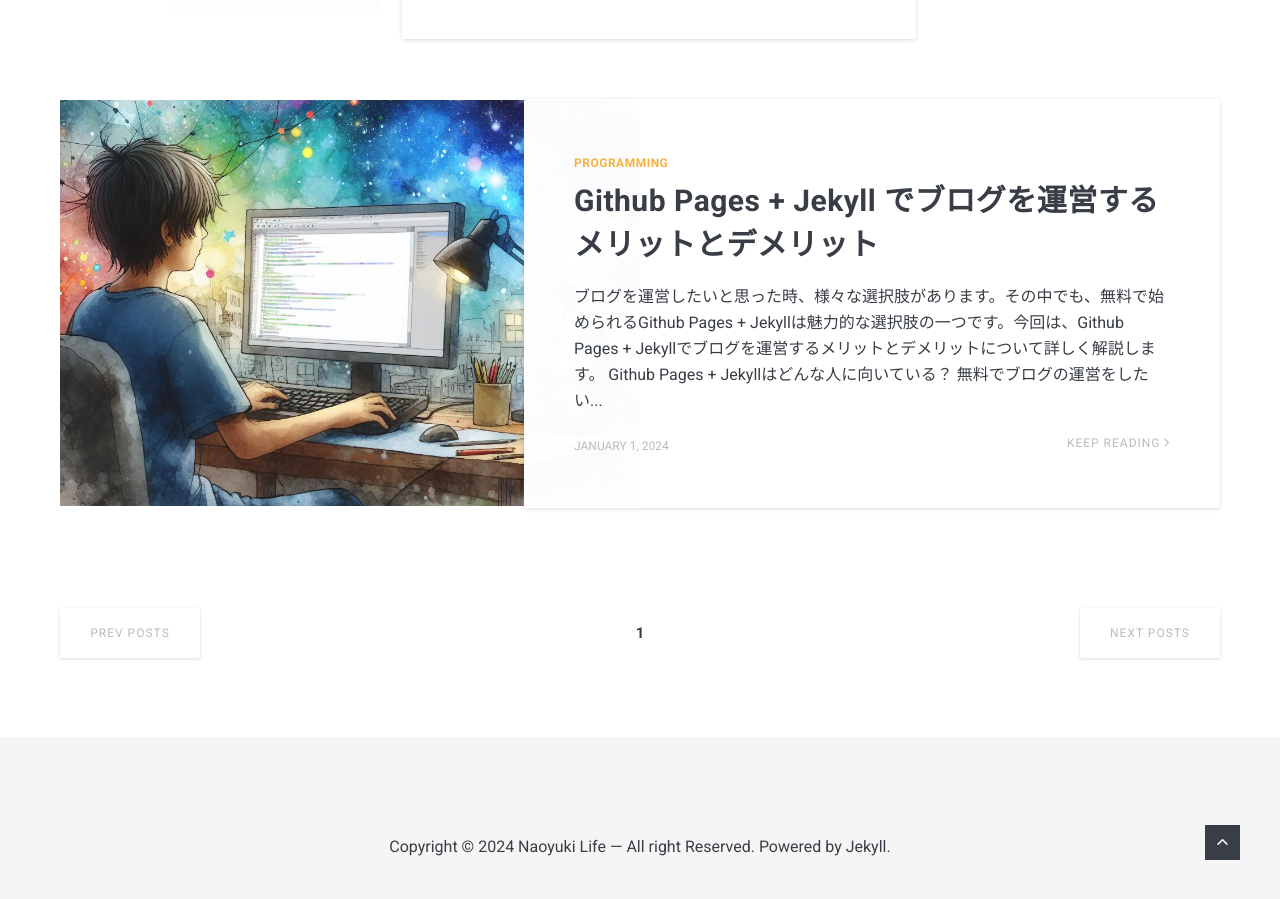
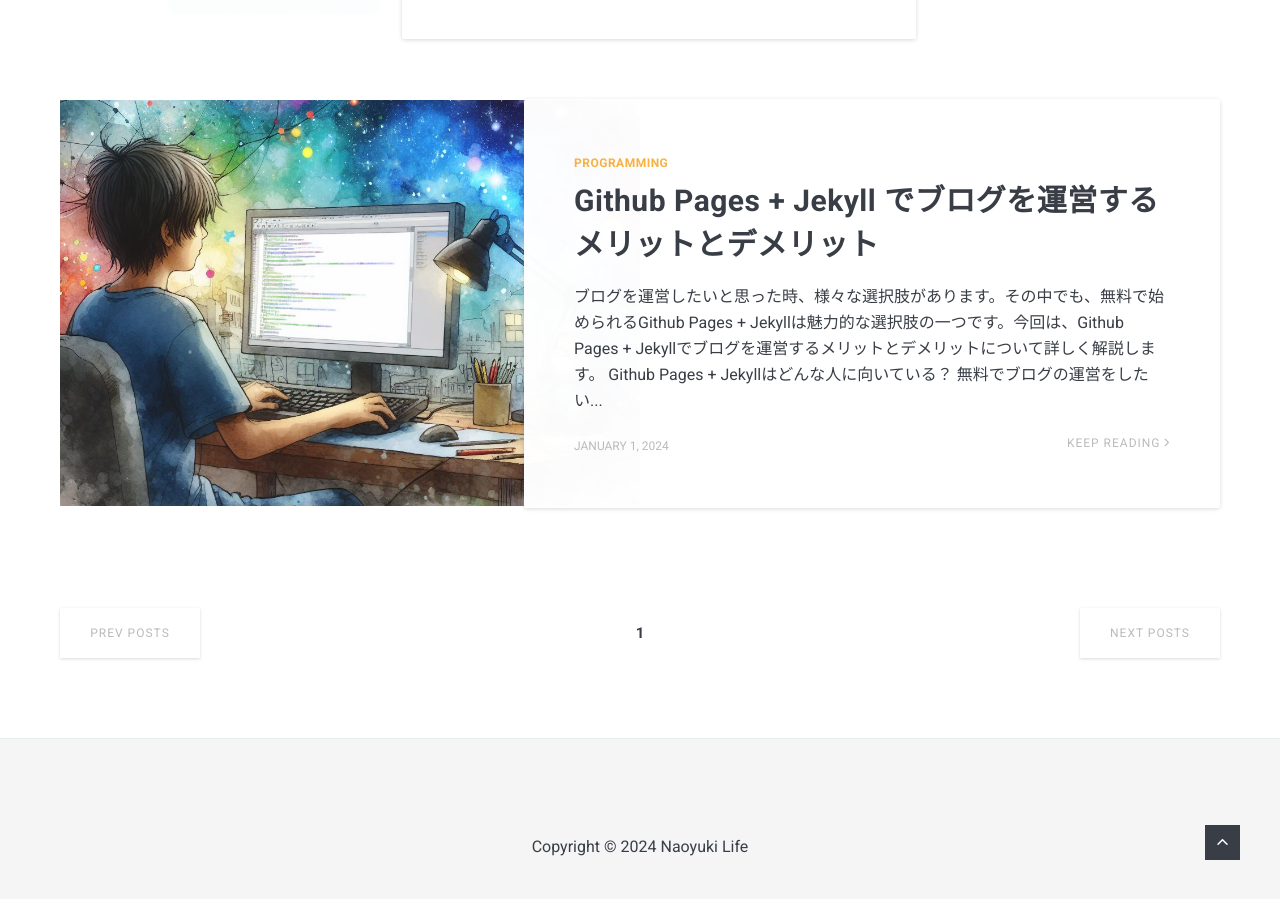
Before and after one commit to Nittasyu20/Nittasyu20.github.io, a Jekyll site: the page built from index.html, in a window 1280 px wide and 900 px high, scrolled down 985 px. Built offline with Jekyll 4.4.1, drawn with Linux system fonts in a browser that asks for light colours; nearby versions of some CDN libraries; the list of posts is cut into pages by our own code.

Commit message:
remove allrightes

```diff
--- a/_includes/footer.html
+++ b/_includes/footer.html
@@ -12,7 +12,7 @@
 
     {% include contact-link.html %}
 
-    <div class="copyright">Copyright &copy; {{site.time | date: '%Y'}} <a href="/">{{ site.data.settings.title }}</a> — All right Reserved. Powered by <a href="https://jekyllrb.com/">Jekyll</a>.</div>
+    <div class="copyright">Copyright &copy; {{site.time | date: '%Y'}} <a href="/">{{ site.data.settings.title }}</a></div>
 </div>
 </footer>
 <!-- end footer -->
```
Also changed, not shown: images/001.jpg (deleted), images/10.jpg (deleted), images/bird.png (deleted), images/bird.svg (deleted).
